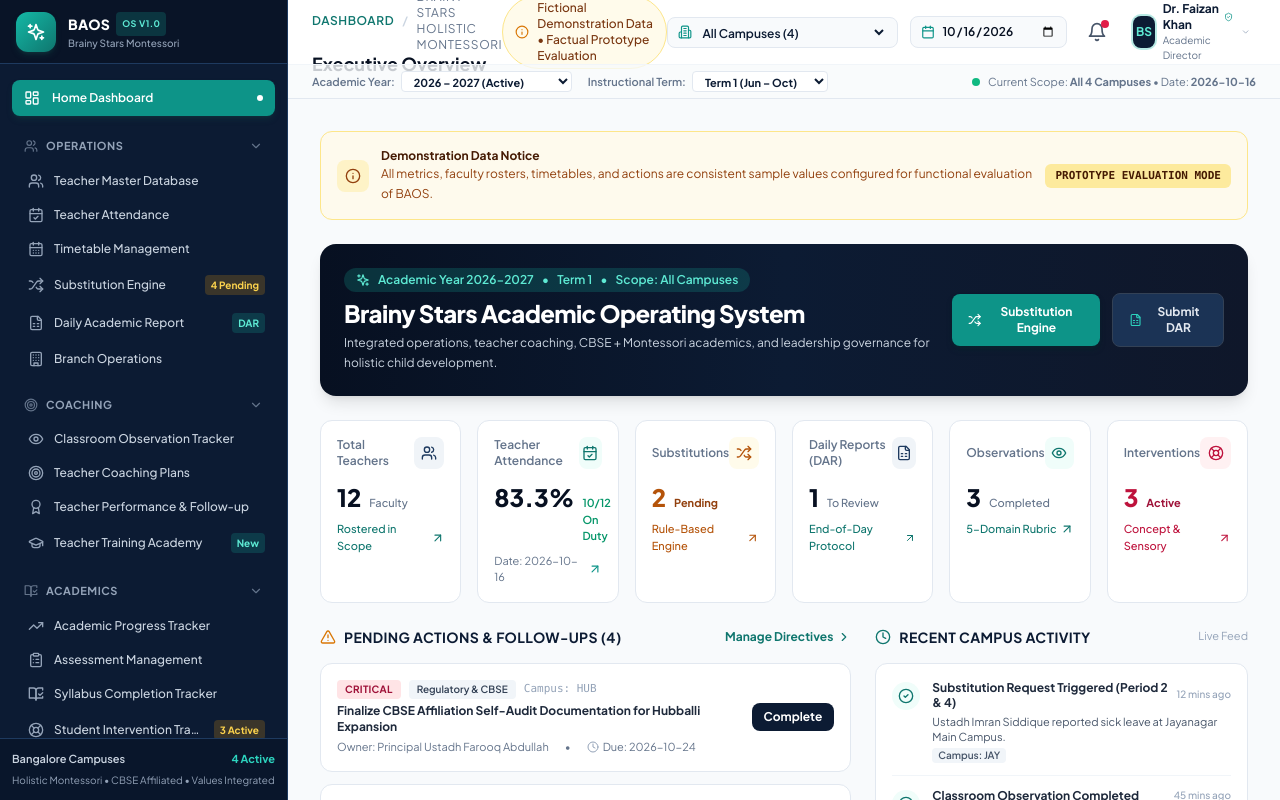
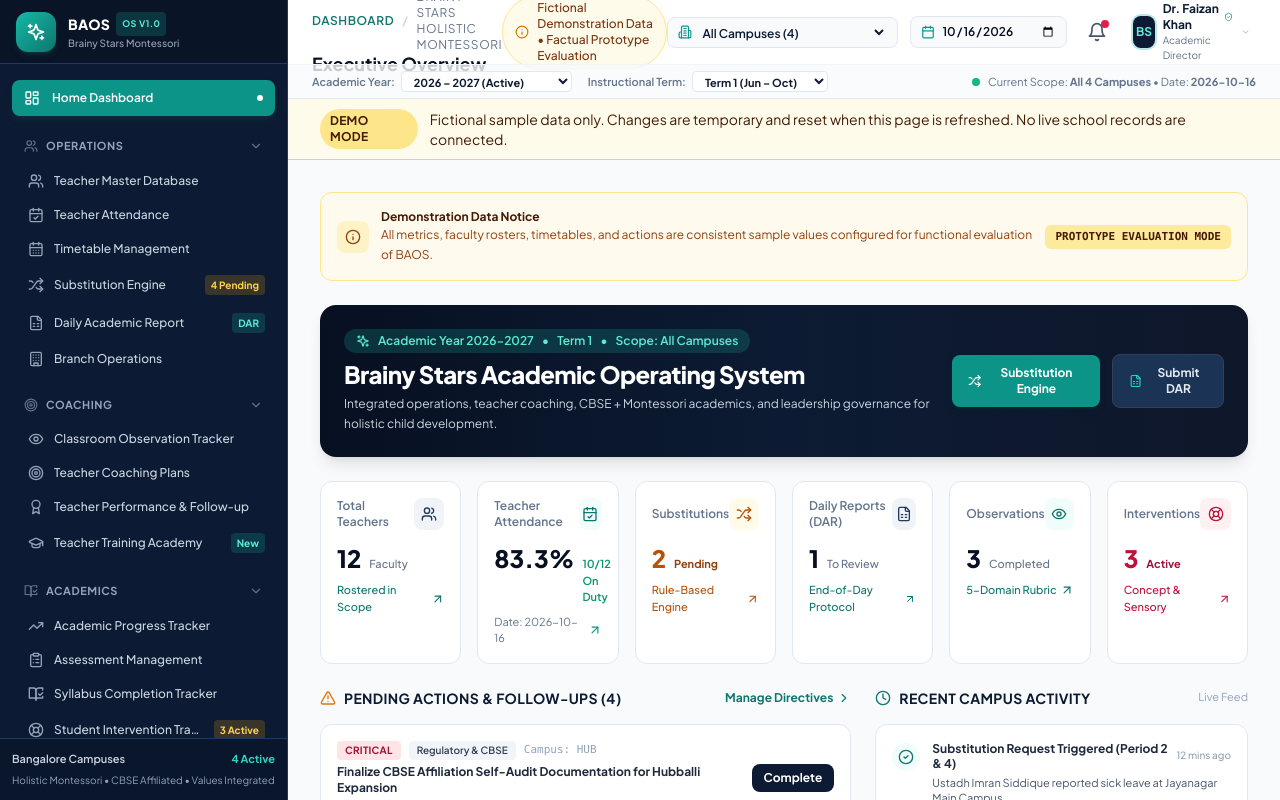
Before and after one commit to Faizankhan-cyber/brainy-stars-academic-os, a React (Vite) app: page / in a window 1280 px wide. Shown: the top 800 px of the page. Built offline with nearby package versions, Linux system fonts and the light colour scheme.

Commit message:
feat: clearly label demo-only application state

```diff
--- a/src/App.tsx
+++ b/src/App.tsx
@@ -47,8 +47,6 @@ const AppContent: React.FC = () => {
     switch (activeNav) {
       case 'home':
         return <HomeDashboard onNavigate={setActiveNav} />;
-
-      // Operations
       case 'operations-teachers':
         return <TeacherMasterDatabase />;
       case 'operations-attendance':
@@ -61,8 +59,6 @@ const AppContent: React.FC = () => {
         return <DailyAcademicReportView />;
       case 'operations-branch':
         return <BranchOperationsView currentBranch={currentBranch} />;
-
-      // Coaching
       case 'coaching-observations':
         return <ClassroomObservationTracker currentBranch={currentBranch} />;
       case 'coaching-plans':
@@ -71,8 +67,6 @@ const AppContent: React.FC = () => {
         return <TeacherPerformanceView currentBranch={currentBranch} />;
       case 'coaching-academy':
         return <TeacherTrainingAcademy />;
-
-      // Academics
       case 'academics-progress':
         return <AcademicProgressTracker currentBranch={currentBranch} />;
       case 'academics-assessments':
@@ -87,16 +81,12 @@ const AppContent: React.FC = () => {
         return <Grade10SupportSessions currentBranch={currentBranch} />;
       case 'academics-rrr':
         return <RRRSessionTracker currentBranch={currentBranch} />;
-
-      // Parents
       case 'parents-ptm':
         return <PTMTracker currentBranch={currentBranch} />;
       case 'parents-communication':
         return <ParentCommunicationLog currentBranch={currentBranch} />;
       case 'parents-concerns':
         return <ParentConcernTracker currentBranch={currentBranch} />;
-
-      // Leadership
       case 'leadership-executive':
         return <ExecutiveDashboard currentBranch={currentBranch} />;
       case 'leadership-branch':
@@ -105,11 +95,8 @@ const AppContent: React.FC = () => {
         return <AcademicReview currentBranch={currentBranch} />;
       case 'leadership-actions':
         return <PendingActionsFollowUp currentBranch={currentBranch} />;
-
-      // Settings
       case 'settings':
         return <SettingsView />;
-
       default:
         return <HomeDashboard onNavigate={setActiveNav} />;
     }
@@ -117,24 +104,37 @@ const AppContent: React.FC = () => {
 
   return (
     <div className="min-h-screen bg-slate-50 text-slate-900 font-sans flex flex-col">
-      {/* Left Sidebar */}
       <Sidebar
         activeNav={activeNav}
         onNavigate={(nav) => {
           setActiveNav(nav);
-          setIsSidebarOpen(false); // Close on mobile navigation
+          setIsSidebarOpen(false);
         }}
         isOpen={isSidebarOpen}
         onToggle={() => setIsSidebarOpen(!isSidebarOpen)}
       />
 
-      {/* Main Content Area */}
       <div className="flex-1 flex flex-col lg:pl-72 transition-all duration-300">
         <Header
           activeNav={activeNav}
           onToggleSidebar={() => setIsSidebarOpen(!isSidebarOpen)}
           isSidebarOpen={isSidebarOpen}
         />
+
+        <div
+          role="status"
+          aria-label="Demonstration mode notice"
+          className="border-b border-amber-300 bg-amber-50 px-4 py-2.5 text-sm text-amber-950 md:px-6 lg:px-8"
+        >
+          <div className="mx-auto flex max-w-7xl flex-col gap-1 sm:flex-row sm:items-center sm:gap-3">
+            <span className="inline-flex w-fit items-center rounded-full bg-amber-200 px-2.5 py-1 text-xs font-bold tracking-wide text-amber-950">
+              DEMO MODE
+            </span>
+            <p>
+              Fictional sample data only. Changes are temporary and reset when this page is refreshed. No live school records are connected.
+            </p>
+          </div>
+        </div>
 
         <main className="flex-1 p-4 md:p-6 lg:p-8 max-w-7xl w-full mx-auto">
           {renderActiveView()}
@@ -155,12 +155,10 @@ const AppContent: React.FC = () => {
   );
 };
 
-export const App: React.FC = () => {
-  return (
-    <SchoolProvider>
-      <AppContent />
-    </SchoolProvider>
-  );
-};
+export const App: React.FC = () => (
+  <SchoolProvider>
+    <AppContent />
+  </SchoolProvider>
+);
 
 export default App;
```
Also changed, not shown: 1 other file (tests, documents, lock files or other folders).
